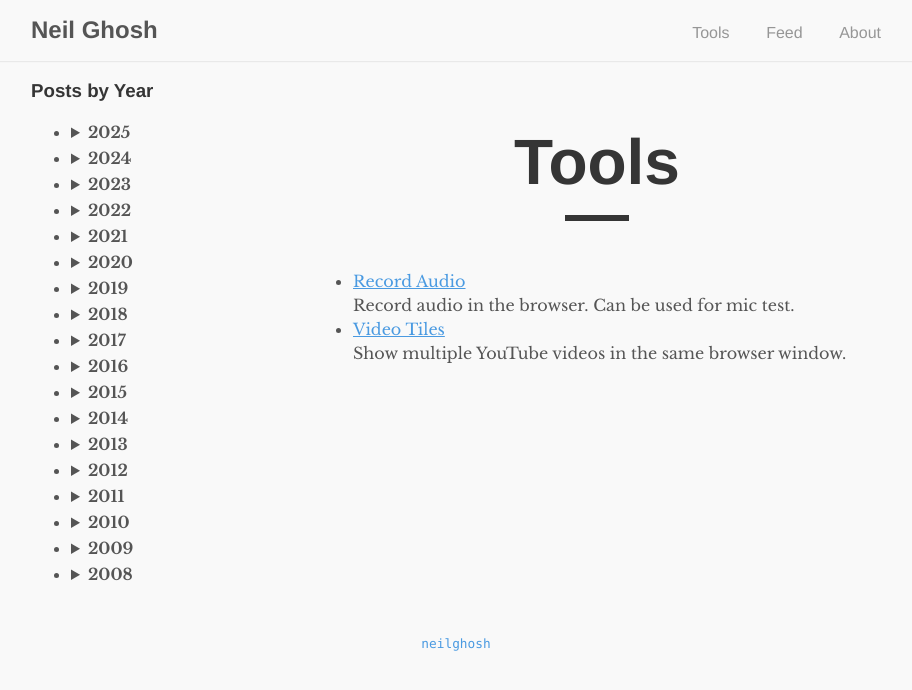
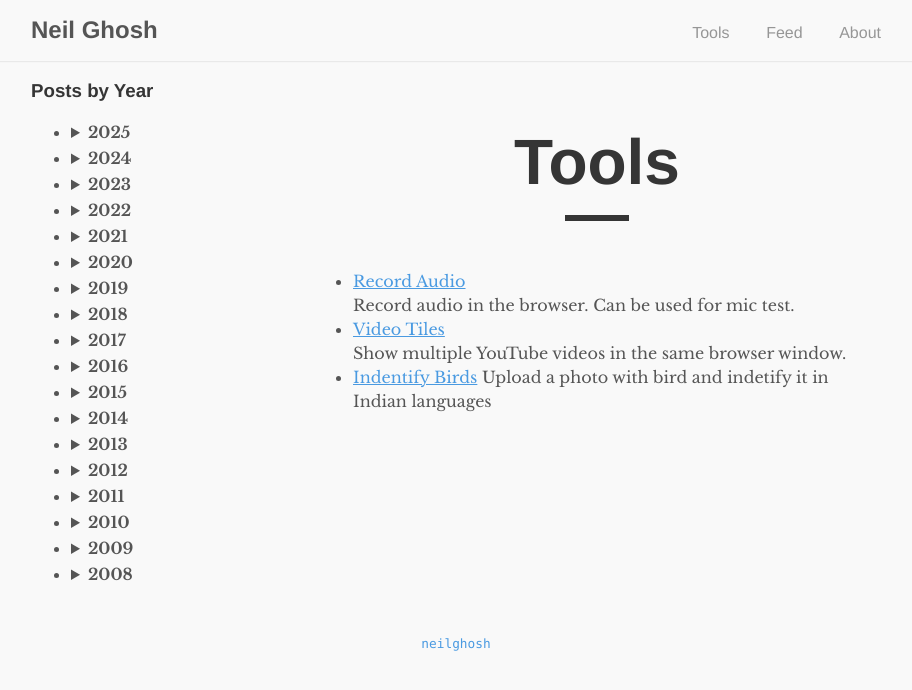
Before and after one commit to neilghosh/neilghosh.github.io, a Jekyll site: the page built from tools.md, in a window 1280 px wide. Shown: the top 690 px of the page, without its empty margins (184-1096 px from the left). Built offline with Jekyll 4.4.1, drawn with Linux system fonts in a browser that asks for light colours.

Commit message:
Add bird identification tool to tools list

```diff
--- a/tools.md
+++ b/tools.md
@@ -8,3 +8,5 @@ permalink: /tools/
   Record audio in the browser. Can be used for mic test.
 - [Video Tiles](https://neilghosh.com/video-tiles/)
   Show multiple YouTube videos in the same browser window.
+- [Indentify Birds](https://birding.web.app)
+  Upload a photo with bird and indetify it in Indian languages
```
